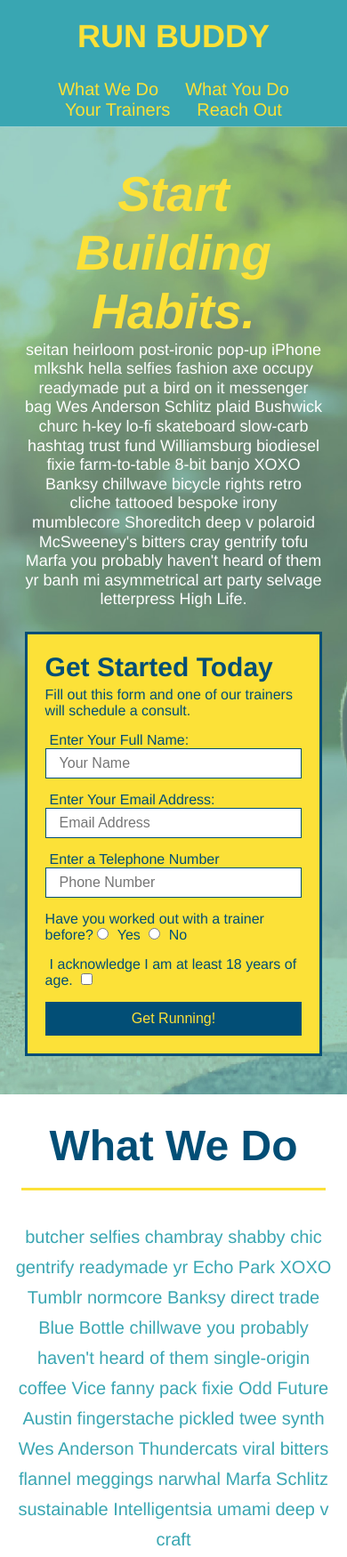
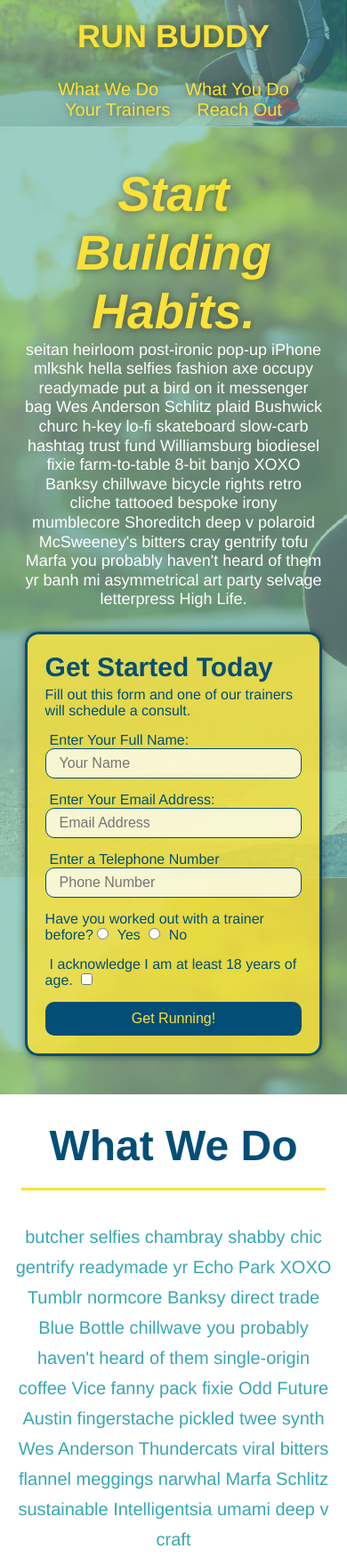
Before and after one commit to cchester11/run-buddy, a plain HTML site: page index.html in a window 390 px wide. Shown: the top 1750 px of the page at 89% size. Drawn offline with Linux system fonts and the light colour scheme; files whose address does not match are found by name.

Commit message:
CSS optimization

```diff
--- a/assets/css/style.css
+++ b/assets/css/style.css
@@ -17,6 +17,14 @@ header  {
     display: flex;
     justify-content: space-between;
     flex-wrap: wrap;
+    position: -webkit-sticky;
+    position: sticky;
+    top: 0;
+    background-image: url("../images/flipped-hero-bg.jpg");
+    background-size: cover;
+    background-position: center;
+    background-attachment: fixed;
+    background-position: 80%;
 }
 
 header h1 {
@@ -24,6 +32,7 @@ header h1 {
     font-size: 36px;
     color: #fce138;
     margin: 0;
+    text-shadow: 0 0 10px rgba(0, 0, 0, 0.5);
     /* h1 wanted to push all preceding elements down a line. by adding an inline display tag we tell h1 to line up with other elements
     in header instead of pushing them down. (h1 is a block element) */
 }
@@ -48,8 +57,16 @@ header nav ul li a {
     padding: 10px 15px;
     font-weight: lighter;
     font-size: 1.55vw;
+    text-shadow: 0 0 10px rgba(0, 0, 0, 0.5);
     /* value vw (view port) of 1.55 allows the font size of the li elements to always
     occupy 1.55% of the length of the page */
+}
+
+header nav ul li a:hover {
+    background: #fce138;
+    color: #024e76;
+    border-radius: 15px;
+    text-shadow: none;
 }
 
 footer {
@@ -90,6 +107,8 @@ section {
     justify-content: center;
     align-items: flex-start;
     flex-wrap: wrap;
+    background-attachment: fixed;
+    background-position: 80%;
     }
   /* the hero is positioned relative to the document? */
 
@@ -107,10 +126,11 @@ section {
     color: #fce138;
     font-size: 55px;
     font-style: italic;
+    text-shadow: 0 0 10px rgba(0, 0, 0, 0.5);
 }
 
 .hero-form {
-    background-color: #fce138;
+    background-color: rgba(252, 225, 56, 0.8);
     padding: 20px;
     color: #024e76;
     border-style: solid;
@@ -118,6 +138,8 @@ section {
     border-color: #024e76;
     width: 40%;
     margin: 3.5%;
+    box-shadow: 0 0 10px rgba(0, 0, 0, 0.5);
+    border-radius: 15px;
     }
 
 .hero-form h3 {
@@ -137,7 +159,14 @@ section {
     color: #024e76;
     width: 100%;
     margin-bottom: 15px;
+    border-radius: 10px;
+    background-color: rgba(255,255,255, 0.75);
     }
+
+.form-input:focus {
+    background-color: rgba(255,255,255, 1);
+    outline: none;
+}
 
 .hero-form label {
     margin: 0 5px;
@@ -149,7 +178,12 @@ section {
     border: none;
     padding: 10px 20px;
     font-size: 16px;
+    border-radius: 10px;
     }
+
+.hero-form button:hover {
+    background-color: #39a6b2;
+}
 
  /* hero style art end */
  /* the form element is positioned absolutely within the hero */
@@ -172,11 +206,11 @@ section {
     margin: 50px auto;
     padding-bottom: 50px;
     width: 80%;
-    border-bottom: 1px solid #39a6b2;
     display: flex;
     flex-wrap: wrap;
     align-items: center;
     justify-content: space-between;
+    border-bottom: 1px solid #39a6b2;
 }
 
 .step h3 {
@@ -331,6 +365,13 @@ section {
     width: 100%;
     margin-bottom: 15px;
     margin-top: 5px;
+    border-radius: 10px;
+    background-color: rgba(255,255,255, 0.75);
+}
+
+.contact-form input:focus, .contact-form textarea:focus {
+    background-color:rgba(255,255,255, 1);
+    outline: none;
 }
 
 .contact-form button {
@@ -341,11 +382,18 @@ section {
     text-align: center;
     padding: 15px 0;
     font-size: 16px;
+    border-radius: 10px;
+}
+
+.contact-form button:hover {
+    color: #fce138;
+    background: #39a6b2;
 }
 
 /* MEDIA QUERY FOR SMALLER DESKTOP SCREENS AND SMALLER */
 @media screen and (max-width: 980px) {
         header {
+        position: relative;
         padding-bottom: 0;
         justify-content: center;
         }
--- a/index.html
+++ b/index.html
@@ -103,8 +103,9 @@
 
     <!-- "What You Do" Section -->
     <section id="what-you-do" class="steps">
+        <div class="flex-row">
         <h2 class="section-title secondary-border">What You Do</h2>
-
+        </div>
         <div class="step">
             <h3>Step 1.</h3>
             <div class="step-info">
```
